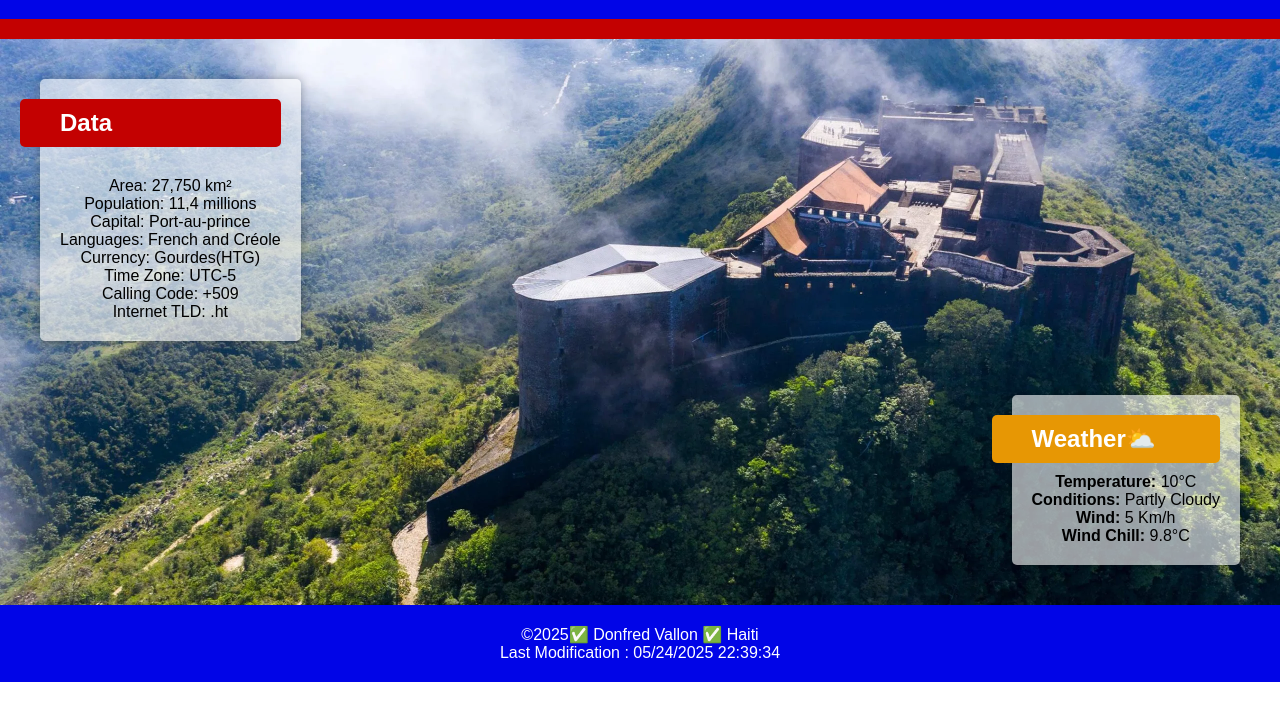
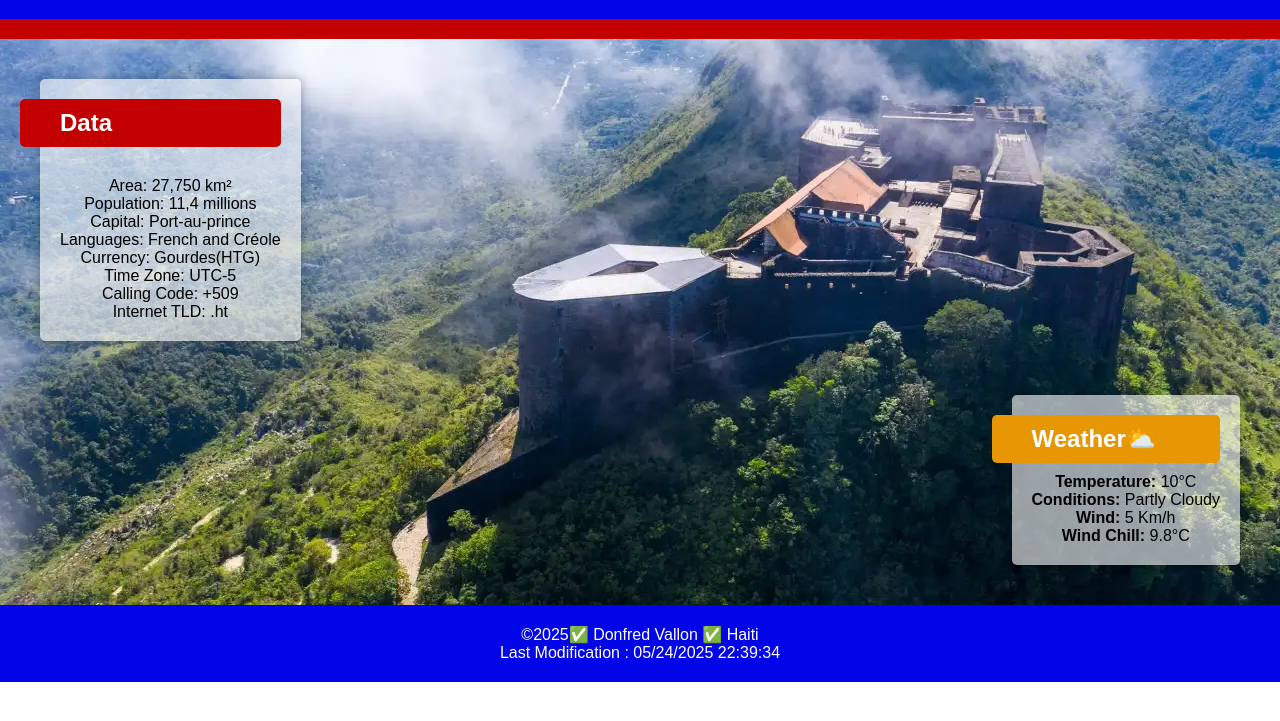
Before and after one commit to Donfred270/wdd131, a plain HTML site: page place.html in a window 1280 px wide. Shown: the part 55-776 px from the top of the page. Drawn offline with Linux system fonts and the light colour scheme.

Commit message:
place.html

```diff
--- a/place.html
+++ b/place.html
@@ -18,7 +18,7 @@
         <picture>
             <source srcset="images/citadelle-small.webp" media="(max-width: 480px)">
             <source srcset="images/citadelle-medium.webp" media="(max-width: 800px)">
-            <img src="./week03/images/citadelle.webp" alt="Panoramic view of Citadelle Laferrière, a historic landmark symbolizing the Haitian Revolution, located in the northern mountains of Haiti.">
+            <img src="./week03/images/citadelle-large.webp" alt="Panoramic view of Citadelle Laferrière, a historic landmark symbolizing the Haitian Revolution, located in the northern mountains of Haiti.">
         </picture>
         <div class="data">
             <h2 class="heading">Data</h2>
```
